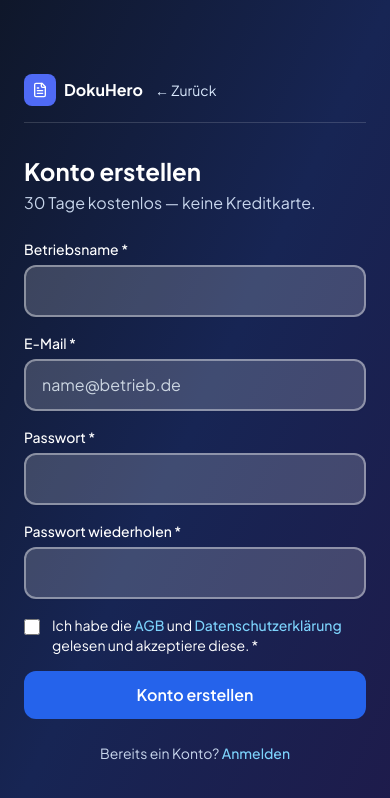
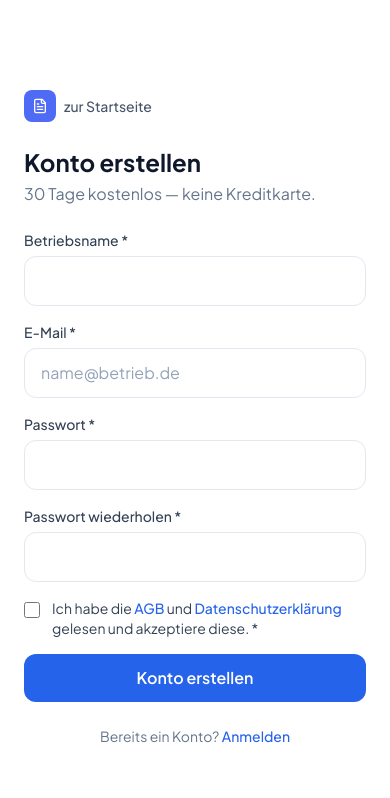
Before and after one commit to sakasolutions/dokuhero, a Next.js app: page /register in a window 390 px wide. Shown: the top 798 px of the page. Built offline with nearby package versions, Linux system fonts and the light colour scheme.

Commit message:
feat: login/register split-layout wiederhergestellt

```diff
--- a/app/(auth)/login/LoginForm.tsx
+++ b/app/(auth)/login/LoginForm.tsx
@@ -6,18 +6,14 @@ import { useRouter, useSearchParams } from "next/navigation";
 import { signIn } from "next-auth/react";
 
 const inputClass =
-  "w-full rounded-xl border-2 px-4 py-3 shadow-sm focus:outline-none focus:ring-2 " +
-  "border-white/40 bg-white/[0.18] text-white placeholder:text-slate-300 focus:border-blue-400 focus:ring-blue-400 " +
-  "lg:border lg:border-slate-200 lg:bg-white lg:text-slate-900 lg:placeholder:text-slate-400 lg:shadow-none lg:focus:border-slate-200 lg:focus:ring-blue-500";
+  "w-full rounded-xl border border-slate-200 bg-white px-4 py-3 text-slate-900 placeholder:text-slate-400 focus:outline-none focus:ring-2 focus:ring-blue-500";
 
 const btnPrimary =
   "w-full rounded-xl bg-blue-600 py-3 font-semibold text-white transition-colors hover:bg-blue-700 disabled:opacity-60";
 
-const labelClass =
-  "mb-1.5 block text-sm font-medium text-white lg:text-slate-700";
+const labelClass = "mb-1.5 block text-sm font-medium text-slate-700";
 
-const labelInlineClass =
-  "text-sm font-medium text-white lg:text-slate-700";
+const labelInlineClass = "text-sm font-medium text-slate-700";
 
 function LoginFormInner() {
   const router = useRouter();
@@ -62,30 +58,27 @@ function LoginFormInner() {
     }
   }
 
-  const bannerClass =
-    "mb-4 rounded-xl border px-4 py-3 text-sm " +
-    "border-emerald-400/35 bg-emerald-500/10 text-emerald-100 " +
-    "lg:border-emerald-200 lg:bg-emerald-50 lg:text-emerald-800";
-
   return (
     <div className="w-full min-w-0">
       {registered === "1" && (
-        <div className={bannerClass} role="status">
+        <div
+          className="mb-4 rounded-xl border border-emerald-200 bg-emerald-50 px-4 py-3 text-sm text-emerald-800"
+          role="status"
+        >
           Registrierung erfolgreich. Du kannst dich jetzt anmelden.
         </div>
       )}
       {reset === "1" && (
-        <div className={bannerClass} role="status">
+        <div
+          className="mb-4 rounded-xl border border-emerald-200 bg-emerald-50 px-4 py-3 text-sm text-emerald-800"
+          role="status"
+        >
           Passwort wurde geändert. Du kannst dich jetzt anmelden.
         </div>
       )}
 
-      <h1 className="text-2xl font-bold text-white lg:text-slate-900">
-        Willkommen zurück
-      </h1>
-      <p className="mt-1 text-blue-100/90 lg:text-slate-500">
-        Meld dich in deinem Konto an.
-      </p>
+      <h1 className="text-2xl font-bold text-slate-900">Willkommen zurück</h1>
+      <p className="mt-1 text-slate-500">Meld dich in deinem Konto an.</p>
 
       <form onSubmit={handleSubmit} className="mt-6 space-y-4">
         <div>
@@ -111,7 +104,7 @@ function LoginFormInner() {
             </label>
             <Link
               href="/passwort-vergessen"
-              className="text-sm text-sky-300 hover:text-white hover:underline lg:text-blue-600 lg:hover:text-blue-700"
+              className="text-sm text-blue-600 hover:text-blue-700 hover:underline"
             >
               Passwort vergessen?
             </Link>
@@ -128,10 +121,7 @@ function LoginFormInner() {
           />
         </div>
         {error && (
-          <p
-            className="text-sm text-red-300 lg:text-red-600"
-            role="alert"
-          >
+          <p className="text-sm text-red-600" role="alert">
             {error}
           </p>
         )}
@@ -140,11 +130,11 @@ function LoginFormInner() {
         </button>
       </form>
 
-      <p className="mt-6 text-center text-sm text-blue-100/90 lg:text-slate-500">
+      <p className="mt-6 text-center text-sm text-slate-500">
         Noch kein Konto?{" "}
         <Link
           href="/register"
-          className="font-medium text-sky-300 hover:text-white hover:underline lg:text-blue-600 lg:hover:text-blue-700"
+          className="font-medium text-blue-600 hover:text-blue-700 hover:underline"
         >
           Registrieren
         </Link>
@@ -158,10 +148,10 @@ export function LoginForm() {
     <Suspense
       fallback={
         <div className="w-full space-y-4 animate-pulse">
-          <div className="h-8 w-48 rounded bg-white/20 lg:bg-slate-200" />
-          <div className="h-4 w-full rounded bg-white/15 lg:bg-slate-200" />
-          <div className="h-12 w-full rounded-xl bg-white/15 lg:bg-slate-200" />
-          <div className="h-12 w-full rounded-xl bg-white/15 lg:bg-slate-200" />
+          <div className="h-8 w-48 rounded bg-slate-200" />
+          <div className="h-4 w-full rounded bg-slate-200" />
+          <div className="h-12 w-full rounded-xl bg-slate-200" />
+          <div className="h-12 w-full rounded-xl bg-slate-200" />
         </div>
       }
     >
--- a/app/(auth)/register/RegisterForm.tsx
+++ b/app/(auth)/register/RegisterForm.tsx
@@ -8,18 +8,15 @@ import { zodResolver } from "@hookform/resolvers/zod";
 import { z } from "zod";
 
 const inputClass =
-  "w-full rounded-xl border-2 px-4 py-3 shadow-sm focus:outline-none focus:ring-2 " +
-  "border-white/40 bg-white/[0.18] text-white placeholder:text-slate-300 focus:border-blue-400 focus:ring-blue-400 " +
-  "lg:border lg:border-slate-200 lg:bg-white lg:text-slate-900 lg:placeholder:text-slate-400 lg:shadow-none lg:focus:border-slate-200 lg:focus:ring-blue-500";
+  "w-full rounded-xl border border-slate-200 bg-white px-4 py-3 text-slate-900 placeholder:text-slate-400 focus:outline-none focus:ring-2 focus:ring-blue-500";
 
 const btnPrimary =
   "w-full rounded-xl bg-blue-600 py-3 font-semibold text-white transition-colors hover:bg-blue-700 disabled:opacity-60";
 
-const labelClass =
-  "mb-1.5 block text-sm font-medium text-white lg:text-slate-700";
+const labelClass = "mb-1.5 block text-sm font-medium text-slate-700";
 
-const linkOnDark =
-  "font-medium text-sky-300 hover:text-white hover:underline lg:text-blue-600 lg:hover:text-blue-700";
+const inlineLinkClass =
+  "font-medium text-blue-600 hover:text-blue-700 hover:underline";
 
 const registerSchema = z
   .object({
@@ -38,8 +35,6 @@ const registerSchema = z
       "Bitte bestätigen, dass du die AGB und die Datenschutzerklärung gelesen hast und akzeptierst.",
     path: ["acceptAgb"],
   });
-
-const fieldErrorClass = "mt-1 text-sm text-red-300 lg:text-red-600";
 
 export function RegisterForm() {
   const router = useRouter();
@@ -95,17 +90,10 @@ export function RegisterForm() {
     router.push("/login?registered=1");
   }
 
-  const formErrorBox =
-    "rounded-xl border px-4 py-3 text-sm " +
-    "border-red-400/40 bg-red-500/10 text-red-100 " +
-    "lg:border-red-200 lg:bg-red-50 lg:text-red-700";
-
   return (
     <div className="w-full min-w-0">
-      <h1 className="text-2xl font-bold text-white lg:text-slate-900">
-        Konto erstellen
-      </h1>
-      <p className="mt-1 text-blue-100/90 lg:text-slate-500">
+      <h1 className="text-2xl font-bold text-slate-900">Konto erstellen</h1>
+      <p className="mt-1 text-slate-500">
         30 Tage kostenlos — keine Kreditkarte.
       </p>
 
@@ -115,7 +103,10 @@ export function RegisterForm() {
         noValidate
       >
         {formError ? (
-          <p className={formErrorBox} role="alert">
+          <p
+            className="rounded-xl border border-red-200 bg-red-50 px-4 py-3 text-sm text-red-700"
+            role="alert"
+          >
             {formError}
           </p>
         ) : null}
@@ -132,7 +123,7 @@ export function RegisterForm() {
             {...register("name")}
           />
           {errors.name?.message ? (
-            <p className={fieldErrorClass}>{errors.name.message}</p>
+            <p className="mt-1 text-sm text-red-600">{errors.name.message}</p>
           ) : null}
         </div>
 
@@ -149,7 +140,7 @@ export function RegisterForm() {
             {...register("email")}
           />
           {errors.email?.message ? (
-            <p className={fieldErrorClass}>{errors.email.message}</p>
+            <p className="mt-1 text-sm text-red-600">{errors.email.message}</p>
           ) : null}
         </div>
 
@@ -165,7 +156,9 @@ export function RegisterForm() {
             {...register("password")}
           />
           {errors.password?.message ? (
-            <p className={fieldErrorClass}>{errors.password.message}</p>
+            <p className="mt-1 text-sm text-red-600">
+              {errors.password.message}
+            </p>
           ) : null}
         </div>
 
@@ -181,7 +174,9 @@ export function RegisterForm() {
             {...register("passwordConfirm")}
           />
           {errors.passwordConfirm?.message ? (
-            <p className={fieldErrorClass}>{errors.passwordConfirm.message}</p>
+            <p className="mt-1 text-sm text-red-600">
+              {errors.passwordConfirm.message}
+            </p>
           ) : null}
         </div>
 
@@ -190,10 +185,10 @@ export function RegisterForm() {
             name="acceptAgb"
             control={control}
             render={({ field }) => (
-              <label className="flex cursor-pointer items-start gap-3 text-sm text-white lg:text-slate-700">
+              <label className="flex cursor-pointer items-start gap-3 text-sm text-slate-700">
                 <input
                   type="checkbox"
-                  className="mt-1 h-4 w-4 shrink-0 rounded border-2 border-white/50 bg-white/10 text-blue-500 focus:ring-blue-400 lg:border lg:border-slate-300 lg:bg-white lg:focus:ring-blue-500"
+                  className="mt-1 h-4 w-4 shrink-0 rounded border-slate-300 text-blue-600 focus:ring-blue-500"
                   checked={field.value}
                   onChange={(e) => field.onChange(e.target.checked)}
                   onBlur={field.onBlur}
@@ -203,7 +198,7 @@ export function RegisterForm() {
                   Ich habe die{" "}
                   <Link
                     href="/agb"
-                    className={linkOnDark}
+                    className={inlineLinkClass}
                     target="_blank"
                     rel="noreferrer"
                   >
@@ -212,7 +207,7 @@ export function RegisterForm() {
                   und{" "}
                   <Link
                     href="/datenschutz"
-                    className={linkOnDark}
+                    className={inlineLinkClass}
                     target="_blank"
                     rel="noreferrer"
                   >
@@ -224,7 +219,9 @@ export function RegisterForm() {
             )}
           />
           {errors.acceptAgb?.message ? (
-            <p className={fieldErrorClass}>{errors.acceptAgb.message}</p>
+            <p className="mt-1 text-sm text-red-600">
+              {errors.acceptAgb.message}
+            </p>
           ) : null}
         </div>
 
@@ -233,9 +230,9 @@ export function RegisterForm() {
         </button>
       </form>
 
-      <p className="mt-6 text-center text-sm text-blue-100/90 lg:text-slate-500">
+      <p className="mt-6 text-center text-sm text-slate-500">
         Bereits ein Konto?{" "}
-        <Link href="/login" className={linkOnDark}>
+        <Link href="/login" className={inlineLinkClass}>
           Anmelden
         </Link>
       </p>
--- a/components/auth/AuthSplitLayout.tsx
+++ b/components/auth/AuthSplitLayout.tsx
@@ -64,16 +64,14 @@ export function AuthSplitLayout({ children }: { children: React.ReactNode }) {
         </div>
       </aside>
 
-      {/* Formular: Mobile gleicher Gradient wie Brand-Desktop; Desktop hell */}
-      <div className="flex h-screen min-h-0 w-full flex-col overflow-y-auto overflow-x-hidden bg-gradient-to-br from-slate-900 via-blue-950 to-indigo-950 lg:bg-slate-50">
+      {/* Formular: Mobile weiß, Desktop hellgrau */}
+      <div className="flex h-screen min-h-0 w-full flex-col overflow-y-auto overflow-x-hidden bg-white lg:bg-slate-50">
         <div className="flex flex-1 items-center justify-center px-6 pb-10 pt-8 lg:p-16 lg:pt-16">
           <div className="w-full min-w-0 max-w-sm">
-            {/* Mobile: Kopfzeile Marke + Zurück (gleiche Spur wie Formular) */}
-            <div className="mb-8 flex w-full border-b border-white/15 pb-4 lg:hidden">
-              <div className="flex items-center justify-between gap-3">
+            <div className="mb-6 lg:hidden">
               <Link
                 href="/"
-                  className="inline-flex min-w-0 items-center gap-2 rounded-md font-bold text-white outline-none focus-visible:ring-2 focus-visible:ring-white/40"
+                className="inline-flex items-center gap-2 rounded-md text-sm font-medium text-slate-600 outline-none transition-colors hover:text-slate-900 focus-visible:ring-2 focus-visible:ring-blue-500 focus-visible:ring-offset-2"
               >
                 <span className="flex h-8 w-8 shrink-0 items-center justify-center rounded-lg bg-primary">
                   <FileText
@@ -82,15 +80,8 @@ export function AuthSplitLayout({ children }: { children: React.ReactNode }) {
                     aria-hidden
                   />
                 </span>
-                  <span className="truncate text-base">DokuHero</span>
+                <span>zur Startseite</span>
               </Link>
-                <Link
-                  href="/"
-                  className="flex shrink-0 items-center gap-1 text-sm text-blue-100 transition-colors hover:text-white"
-                >
-                  ← Zurück
-                </Link>
-              </div>
             </div>
             {children}
           </div>
```
Also changed, not shown: 1 other file (tests, documents, lock files or other folders). Lines whose indentation alone changed are shown as unchanged.
